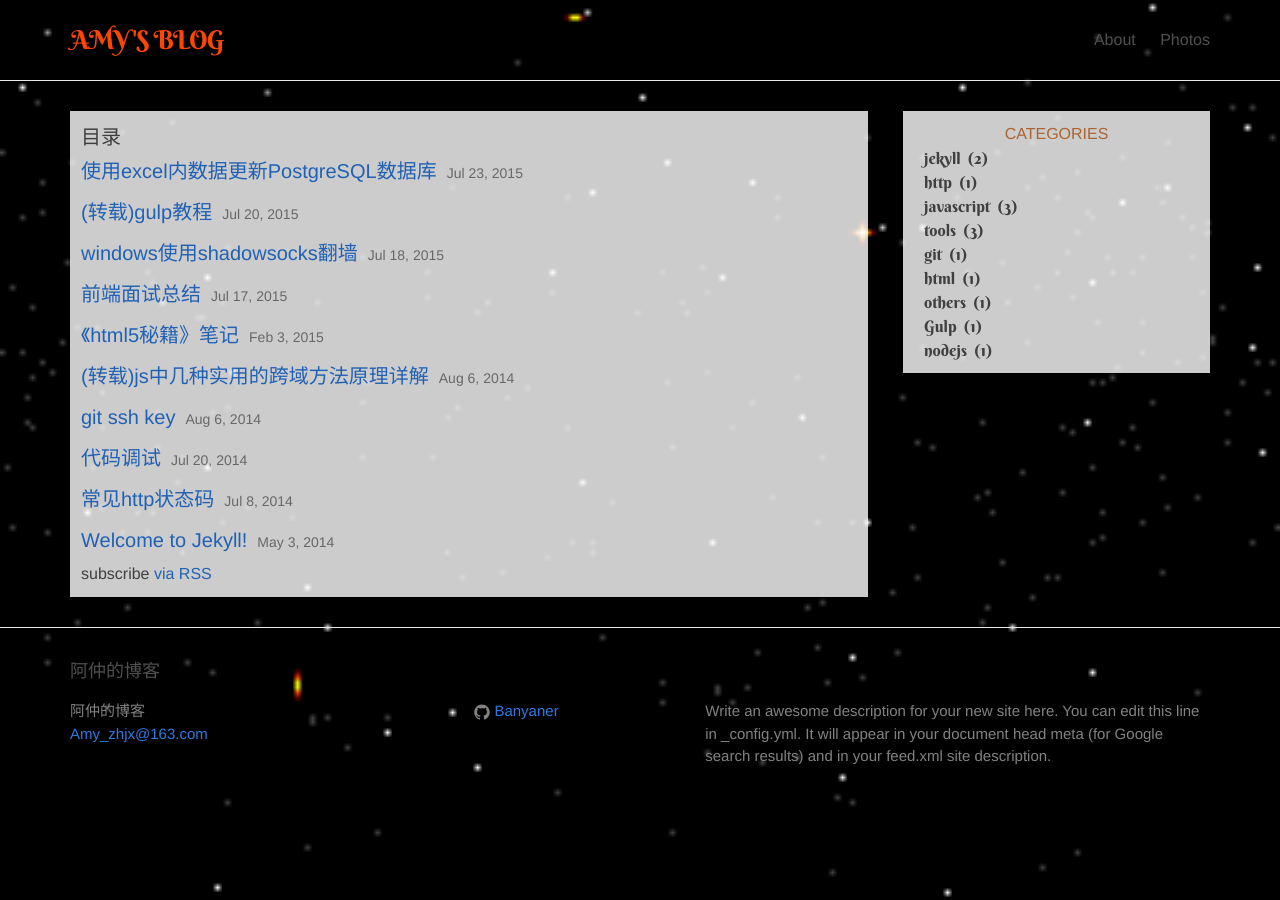
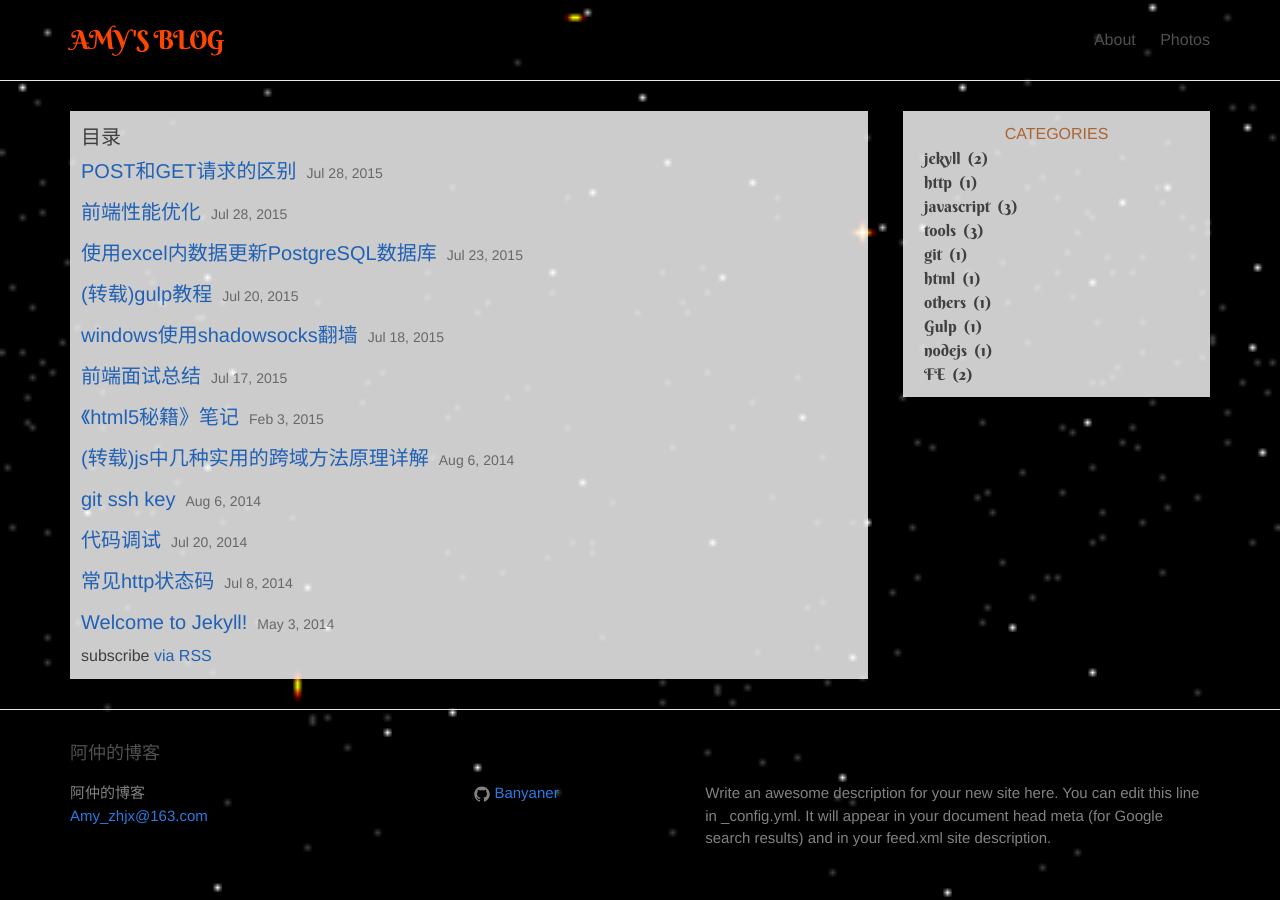
Before and after one commit to banyaner/banyaner.github.io, a Jekyll site: the page built from index.html, in a window 1280 px wide. Built offline with Jekyll 4.4.1, drawn with Linux system fonts in a browser that asks for light colours; some of the changed lines change nothing that is shown.

Commit message:
2篇博客

```diff
--- a/_posts/2015-07-17-interview-experience.markdown
+++ b/_posts/2015-07-17-interview-experience.markdown
@@ -40,3 +40,19 @@
 职业规划、对自己的评价（包括技术上）、别人对你的评价、获取知识的途径、解决问题的方式、对前端发展趋势的看法、对他人传输知识的经历、写过最成功的代码、遇到哪些坑、未来要去哪个城市、实习经历有哪些收获（希望听到的是学到的方法论、对个人的改变，而不是学了什么技能；<!-- 就我而言是学会使用Google去查询资料、对未知的事情有了好奇心并主动去搜集相关的信息 -->；更看重自学能力和对技术孜孜不倦的追求、注重知识的分享开放式交流学习，而不是闭门造车；）、少量技术问题、压力面。
 <!-- 面试官给予的建议：主场意识、开放式学习（多问）、拥有自信
  -->
+
+####补充：阿狸电面 (2015.07.28)
+
+由于面试官看过写的博客，所以侧重点有所不同。
+
+首先说下问题：
+
+1. 关注性能优化，对每个问题不仅提问采用方案也提问技术原理以及相关问题。
+例如：跨域的方法，jsonp与json的不同，jsonp有何缺陷；
+2. 执行效率问题：例如数组排序采用什么方法效率高；$('a b')和$('a').find('b')哪个执行效率高；
+3. 浏览器兼容问题：包括事件监听（ie和chrome的区别、使用border-box的好处；捕获和冒泡）
+
+<!-- 4，随机：chrome最大请求并发数（6）
+总结：面试的太突然，所以常规知识都没有回答好，其实就是代码没有实际去写，多写是关键
+面试官建议：基本功不扎实，多学习JavaScript，不依赖库解决问题；博客内容肤浅，不深入
+ -->
--- /dev/null
+++ b/_posts/2015-07-28-PerformanceOptimization.markdown
@@ -0,0 +1,255 @@
+---
+layout: post
+title:  "前端性能优化"
+date:   2015-07-28
+categories: [FE]
+---
+JavaScript文件加载
+------------------
+
+每次遇到<\script>标签，浏览器都会停下来等待代码下载并执行，然偶再继续处理其他部分。我们可以通过如下几种方法来减少JavaScript文件对性能的影响
+
+### 将JS文件放在页面底部
+
+将所有<\script>标签放置在页面的底部，紧靠body关闭标签<\/body>的上方。这样可以保证页面在脚本运行之前完成解析
+
+###将JS文件打包
+
+将JS文件打包，页面的<\script>标签越少，页面的加载速度越快，响应也越迅速。无论外部脚本文件还是内敛代码都是如此
+
+###使用非阻塞方式下载
+
+在<\script>标签中添加defer属性
+动态创建<\script>元素，用它下载并执行代码
+用XHR对象下载代码，并注入到页面中
+
+数据访问
+--------------------------------
+###四种访问方式
+
+在JavaScript中，数据存储位置可以对代码整体性能产生重要影响，有四种数据访问类型：直接量，变量，数组项，对象成员，这些访问方式性能不同
+
+直接量和局部变量访问速度很快，而数组项和对象成员需要更长的时间
+
+作用域链和闭包的访问速度
+
+在函数内部访问变量时，会顺着作用域链向上查找，直到找到为止，这也意味着<b>作用域链越长，平均的查找时间也就越长</b>。而像with和try-catch会增加作用域链的长度，所以也会降低性能。由此可以得知，访问全局变量很慢，因为他们在作用域链的最后一环
+
+###原型链访问
+
+访问对象的属性的时候，我们有时候会需要遍历原型链，这也意味着原型链越长，查找元素的平均效率就越低，变量所在的原型在原型链中越深，访问越慢
+
+###DOM
+
+当浏览器下载完所有的HTML、JavaScript、CSS、图片之后，它会解析文件并创建两个内部数据结构：一棵DOM树和一棵渲染树
+
+每个需要被显示的DOM树节点在渲染树中至少有一个节点（隐藏的DOM节点自然在渲染树中没有节点），渲染树上的点被称为框或者盒，根据CSS模型定义，将页面元素看做一个具有填充、边距、边框和位置的盒。一旦DOM树和渲染树构造完毕，浏览器就可以绘制页面上的元素了。
+
+当DOM改变影响到元素的几何属性（宽和高），浏览器就需要重新计算元素的几何属性。<b>如果这个元素的改变影响到其他元素，浏览器会使渲染树上收到影响的部分失效，然后重构渲染树。这就是回流（也叫重排版）。</b>重排版完成时，浏览器在一个重绘进程中重新绘制屏幕上受影响的部分
+
+当然并不是所有DOM改变都会影响到几何属性，比如改变背景颜色之类的，这种情况下就只会触发重绘
+
+回流和重绘都是负担很重的操作，会导致浏览器阻塞，所以需要尽可能避免
+
+###何时触发回流
+
+添加或删除可见的DOM元素
+元素位置的改变
+元素尺寸的改变（border、padding、margin、height、width）
+内容改变
+最初页面渲染
+浏览器窗口改变尺寸
+
+###查询并刷新渲染树的改变
+
+因为计算量与每次回流有关，大多数浏览器会通过一个渲染队列来进行优化。但是用JavaScript获取一些DOM属性时，会（不由自主地）强迫队列中的所有渲染事件前不完成。比如获取如下属性：
+* offsetTop, offsetLeft, offsetWidth, offsetHeight
+* scrollTop, scrollLeft, scrollWidth, scrollHeight
+* clientTop, clientLeft, clientWidth, clientHeight
+* getComputedStyle() （在IE中为currentStyle）
+
+为了让这些属性返回正确的值，浏览器不得不运行渲染队列中所有的渲染事件，这样才能保证值的正确。所以尽量减少这些属性的访问
+
+判断
+-----------------------
+###if-else
+
+多个if-else执行的时候，其会顺序检索每一个条件，直到所有条件检索完或检索到匹配的条件。所以我们可以通过树的形式组织if语句，如下面代码：
+{% highlight ruby%}
+if(con === 1) {return result1;}
+else if(con === 2) {return result2;}
+else if(con === 3) {return result3;}
+else if(con === 4) {return result4;}
+else if(con === 5) {return result5;}
+else if(con === 6) {return result6;}
+else if(con === 7) {return result7;}
+else if(con === 8) {return result8;}
+else if(con === 9) {return result9;}
+{% endhighlight %}
+这段代码就会依次判断con是否等于1,2,3,4,5,6,7,8,9，如果是9的话，就会判断9次，我们可以将其改为：
+{% highlight ruby%}
+if (con <= 3){
+    if(con === 1) {return result1;}
+    else if(con === 2) {return result2;}
+    else {return result3;}
+} else if(con > 3 && con <= 6){
+    if(con === 4) {return result4;}
+    else if(con === 5) {return result5;}
+    else {return result6;}
+} else if(con <= 9){
+    if(con === 7) {return result7;}
+    else if(con === 8) {return result8;}
+    else {return result9;}
+}
+{% endhighlight %}
+这样我们通过三叉树的形式，就可以减少查找次数了，比如这里查找9次，分别判断 0~3,3~6,6~9,7,8,9，只需要6次
+
+if-else除了通过这种树形组织编码以外，还有一个优化的地方。由于其顺序判断的逻辑，我们可以根据概率来，将概率比较大的判断放在前面，概率较小的放在后面，这样也可以减少平均查找长度
+
+###switch
+
+事实证明，大多数情况下switch比if-else更快，但是只有条件题数量很大的时候，才能明显更快。if-else在条件增加时，所带来的性能负担要高于switch，因此建议使用switch。不过switch只是用来判断几个不同的离散值，并没有if-else能判断离散值或值域那样的灵活性
+
+###打表法
+
+可以使用打表的形式来做，把所有的处理函数放在一个数组中，然后将条件作为键，这种方法比switch和if-else都要快，而且在新增条件时，不会带来额外的性能开销
+
+###递归
+
+很多算法都是递归实现，由于递归会多次触发函数调用，而函数调用也是需要开销的（比如创建运行期上下文、压运行期栈、创建AO、复制作用域链、销毁AO、弾栈等等），所以<b>尽量将递归转变为循环</b>。而运行期栈在很多浏览器中也有深度限制，当到达运行期栈的最大深度时，浏览器有各自的处理方式，但都是按照错误进行处理
+
+字符串
+-----------------------------------
+###不同的拼接方法
+
+字符串拼接有很多不同的方法：
+1. 使用+直接拼接
+2. 使用+=拼接
+3. 使用Array.join()拼接
+4. 使用String.concat()拼接
+
+###使用加号拼接
+
+使用+和+=时，不同的浏览器会做不同程度的优化，如果在IE7和他之前的浏览器，优化做的不好，比如如下操作：
+
+str += "one" + "two"
+实际上会执行如下步骤：
+1. 内存中创建一个临时变量
+2. 将这个临时变量赋值成"onetow"
+3. 临时字符串与str拼接
+4. 将结果赋予str
+
+而如果改成如下这样：
+
+str += "one"
+str += "two"
+这样就可以避免创建临时字符串，可一定程度加快性能
+
+或者使用如下方式：
+
+str = str + "one" + "two"
+但是如果使用下面这种方式：
+
+str = "one" + str + "two"
+则无法确定是否有优化。不同的浏览器分配内存方式不一样，IE以外的浏览器，会尝试扩展表达式左端字符串的内存，然后简单的将第二个字符串拷到它的尾部，这样就会创建一个临时字符串存放one{str原本内容},导致性能降低
+
+浏览器优化
+
+很多浏览器会在编译时对连续相加的字符串进行拼接，以此来对运行时优化，比如：
+
+str += "one" + "two"
+会被优化成
+
+str += "onetwo"
+###IE7-中的字符串连接
+
+IE7-中使用+和+=连接很慢，而使用Array.join()方式则快得多，这也是IE7-浏览器中唯一高效的连接大量字符串的途径
+
+String.concat
+
+这种方法很慢，尽量不要使用
+
+正则表达式优化
+--------------------------
+###正则表达式的工作原理
+
+正则表达式处理经过如下几个步骤：
+1. 编译
+2. 设置起始位置
+3. 匹配每个正则表达式的字元
+4. 匹配成功或失败
+
+正则表达式实现中，回溯是基本组成部分。它代价昂贵，且容易失控。回溯是正则表达式性能的唯一因素
+
+正则表达式在匹配时，会在一个有多个分支的地方建立标记点，然后从左到右遍历所有的分支，如果分支符合，就会前进道下一个标记点，如果所有分支都不符合，就会回溯到上一个标记点，尝试上一标记点的其他分支。在尝试上一标记点的其它分支时，这一标记点如果需要，还会全部重新尝试
+
+###回溯失控
+
+当一个正则表达式占用浏览器上秒，或者更长时间，很有肯那个就是回溯失控了，原因很有可能是出现了.*?这种非贪婪匹配，导致几乎每一个字符都会被作为标记点进行尝试
+
+此类问题的解决办法是尽可能具体地指出分隔符之间的字符匹配形式，或者使用前瞻表达式
+
+###嵌套量词导致性能下降
+
+嵌套量词可能极大的加大分支的数量，比如一个正则表达式A+A+B显然没有AA+B好，比如匹配AAAAAAAAAAAAAAB时，前者产生的分支要比后者多得多
+
+###一些建议
+
+关注如何让匹配更快失败：正则表达式慢往往不是因为成功慢，而是失败慢，因为失败会查找所有的情况
+以简单的，必须的字元开始：这样可以加快失败的匹配，如果这个开始字元都不匹配，后面的标记点就不会被匹配了
+编写两次模板，使他们后面的资源互相排斥：当字元与邻近的子表达式能够重叠匹配时，路径将显著正价，所以需要将其具体化
+减少分之数量，缩小它们的范围：直接使用正则表达式中已有的类（如\w,\d）比使用|要快
+使用非捕获分组：捕获分组花费时间和内存用于记录后向引用，而使用后非捕获性分组则避免这种开销
+将正则表达式分层，先捕获感兴趣的文字，然后再使用新的正则表达式处理
+暴露所需的字元，尽量简单地判断出那些必须的字元
+使用适当的量词，贪婪量词和懒惰量词在匹配同样字符串时过程是不同的，在确保正确的前提下，选择回溯次数更少的量词可以提高性能
+将正则表达式赋给变量，以重用他们。正则表达式创建时，需要对他们进行编译，这个编译也会有额外的开销
+将复杂的正则表达式拆分成简单的片段，避免使用一个表达式做太多的工作，可以通过两个或多个正则表达式来解决
+UI线程相关
+
+建议的一次JavaScript执行时间不超过100ms（最好在50ms）以内，可以通过setTimeout和setInterval来将任务进行分解，加入到UI线程中。其实这个思想和JavaScript引擎的垃圾回收器的迭代处理相似
+
+AJAX
+------------------------------
+###AJAX获取数据时，可以使用POST或者GET方法
+
+<b>如果请求不改变服务器状态指示返回数据，应该使用GET。GET请求会被缓存，如果多次提取相同的数据会提高性能</b>
+而当URL和请求的参数长度超过2048个字符的时候才使用POST提取数据
+[POST和GET请求的区别]
+
+<img src="https://github.com/banyaner/banyaner.github.io/blob/master/img/GetAndPost.png?raw=true">
+
+###多部分XHR（MXHR）
+
+多部分XHR允许使用一个HTTP请求获取多个资源，我们可以将资源打包成一个特定分隔符定界的大字符串，从服务器发送到客户端，JavaScript处理这些大字符串，然后根据它自身的类型和信息解析出每个资源
+
+需要注意的是AJAX不会在浏览器中进行缓存，自然使用MXHR也不会缓存，在一些静态资源上使用这种方式其实并不太好。但是如果每次都确实需要去获取，分多个请求发送会更慢。
+
+###IMG灯标
+
+我们可以通过创建一个Image对象，将src设为一个脚本文件的URL，img元素我们并不需要插入到DOM中，这种形式称为IMG灯标
+
+这种方式适用于GET请求，且服务器获得数据后不必返回数据给浏览器的情况
+
+同时我们可以在Image的load事件中监听服务端是否成功接受了数据
+
+###数据格式
+
+XML：支持广泛但解析效率低，而且相当冗长
+JSON： 小巧，轻便，解析速度较快
+JSONP：使用JavaScript解释器进行解析，解析速度极快，数据量只比JSON多一点点（函数名称和括号）
+HTML：无需解析，数据冗长
+自定义格式：自己解析，慢而易出错，数据长度可以很短
+[(json和jsonp的区别)]
+
+###其他
+
+不要使用eval以及其类似
+使用字面量
+避免重复工作，检测浏览器时，保存首次检测结果即可
+考虑位操作
+使用原声方法，因为他们是C++写的
+文件预处理，压缩（gzip）、合并、uglify
+尝试CDN
+[POST和GET请求的区别]:http://banyaner.github.io/fe/2015/07/28/PostAndGet.html
+[(json和jsonp的区别)]:http://banyaner.github.io/fe/2015/07/28/JsonAndJsonp.html
--- /dev/null
+++ b/_posts/2015-07-28-PostAndGet.markdown
@@ -0,0 +1,45 @@
+---
+layout: post
+title:  "POST和GET请求的区别"
+date:   2015-07-28
+categories: [FE]
+---
+GET 和 POST是两种常见的 HTTP 请求。
+
+GET - 从指定的资源请求数据。
+
+POST - 向指定的资源提交要被处理的数据。
+
+###GET 请求
+
+查询字符串（名称/值对）是在 GET 请求的 URL 中发送的：
+
+/test/test.php?name1=value1&name2=value2
+
+####有关 GET 请求的一些特点：
+
+- GET 请求可以被缓存
+- GET 请求保留在浏览器历史记录中
+- GET 请求可被收藏为书签
+- GET 请求不应在处理敏感数据时使用（即通常所说的数据不加密）
+- GET 请求有长度限制
+- GET 请求只应当用于从服务器取回数据
+
+###POST 请求
+
+查询字符串（名称/值对）是在 POST 请求的 HTTP 消息主体中发送的：
+
+POST /test/test.php HTTP/1.1
+Host: baidu.com
+name1=value1&name2=value2
+
+####有关 POST 请求的一些特点：
+
+- POST 请求不会被缓存
+- POST 请求不会保留在浏览器历史记录中
+- POST 请求不能被收藏为书签
+- POST 请求对数据长度没有要求
+- POST 请求可以用于处理敏感数据
+
+###POST和GET比较
+<img src="https://github.com/banyaner/banyaner.github.io/blob/master/img/GetAndPost.png?raw=true">
--- a/_sass/_base.scss
+++ b/_sass/_base.scss
@@ -7,8 +7,15 @@ dl, dd, ol, ul, figure {
     margin: 0;
     padding: 0;
 }
-
-
+b{
+    color:orange;
+}
+article{
+    color:rgb(169, 169, 169);
+    pre{
+    color:black;
+    }
+}
 
 /**
  * Basic styling
```
Also changed, not shown: img/GetAndPost.png (added).
